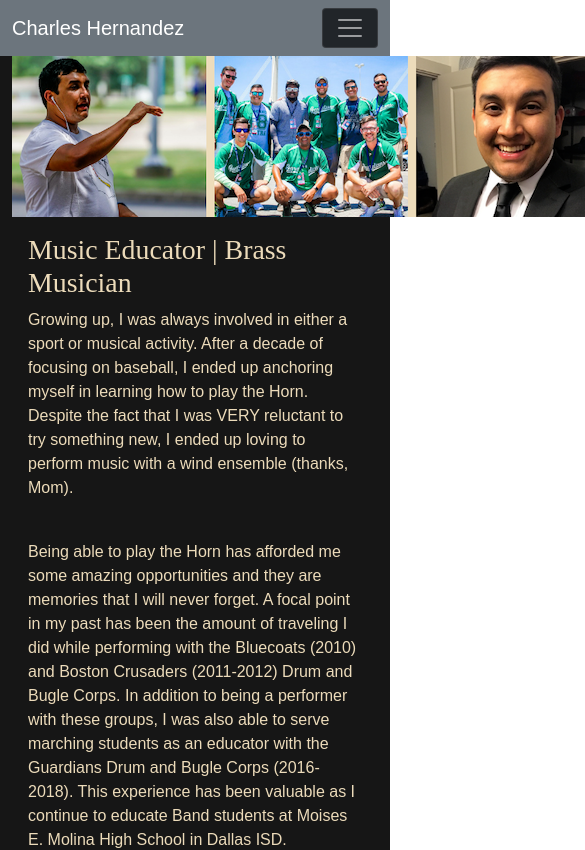
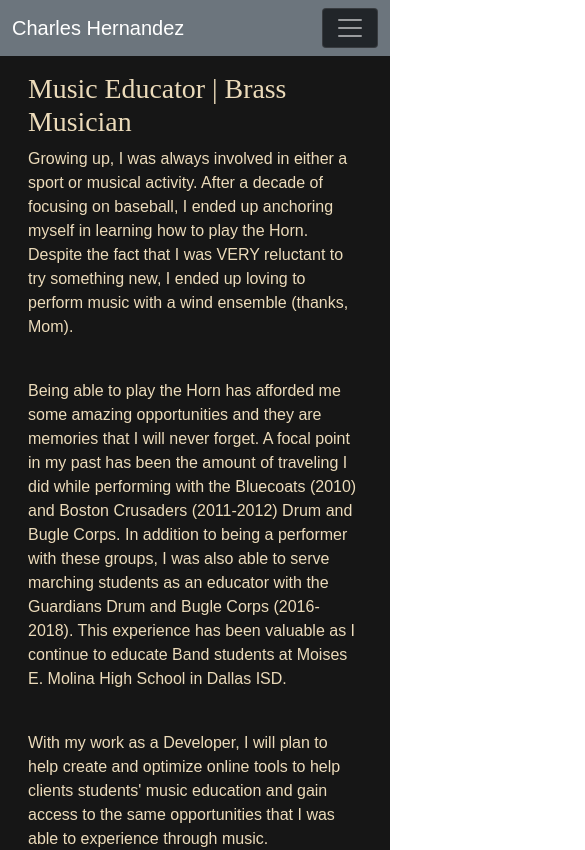
Before and after one commit to cah4758/cah4758.github.io, a React (Create React App) app: page / in a window 390 px wide. Shown: the top 850 px of the page, 585 px wide, since content can reach past the window. Built offline with nearby package versions, Linux system fonts and the light colour scheme.

Commit message:
Add single portfolio photo for responsiveness

```diff
--- a/src/components/AboutMe.js
+++ b/src/components/AboutMe.js
@@ -1,12 +1,28 @@
 import React from "react";
 import "../index.css";
 import hero from "../images/hero.png";
+import staffPic from "../images/staffPic18.JPG";
+
+const imgStyle = {
+  height: "200 px",
+  width: "300px",
+};
 
 function AboutMe() {
   return (
     <>
-      <div className="text-center">
-        <img className="col-l-12" src={hero} alt="Photos of Charles" />
+      <div class="d-flex justify-content-center">
+        <img
+          class="col-l-12 d-none d-lg-block"
+          src={hero}
+          alt="Charles Hernandez photos"
+        />
+        <img
+          class="d-none d-md-block d-lg-none"
+          style={imgStyle}
+          src={staffPic}
+          alt="Guardians Brass staff 2018"
+        />
       </div>
       <div className="section p-3" id="about-me">
         <h1>Music Educator | Brass Musician</h1>
```
Also changed, not shown: src/images/staffPic18.JPG (added).
